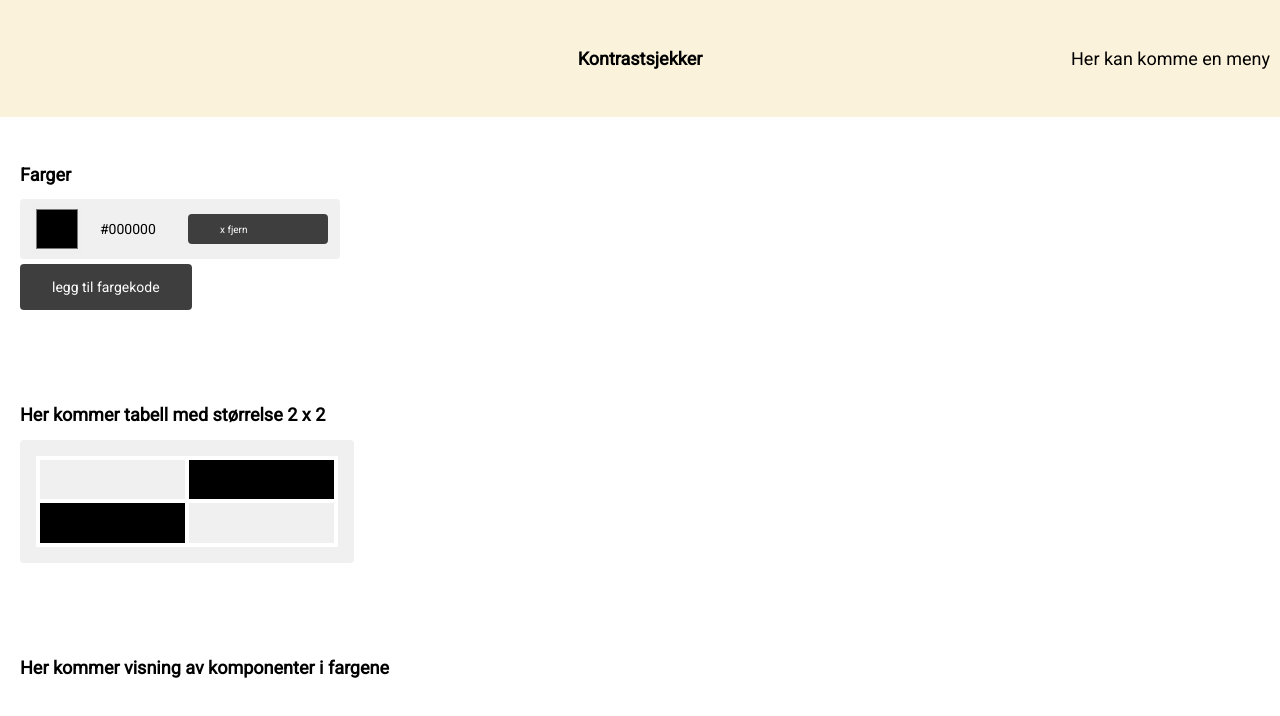
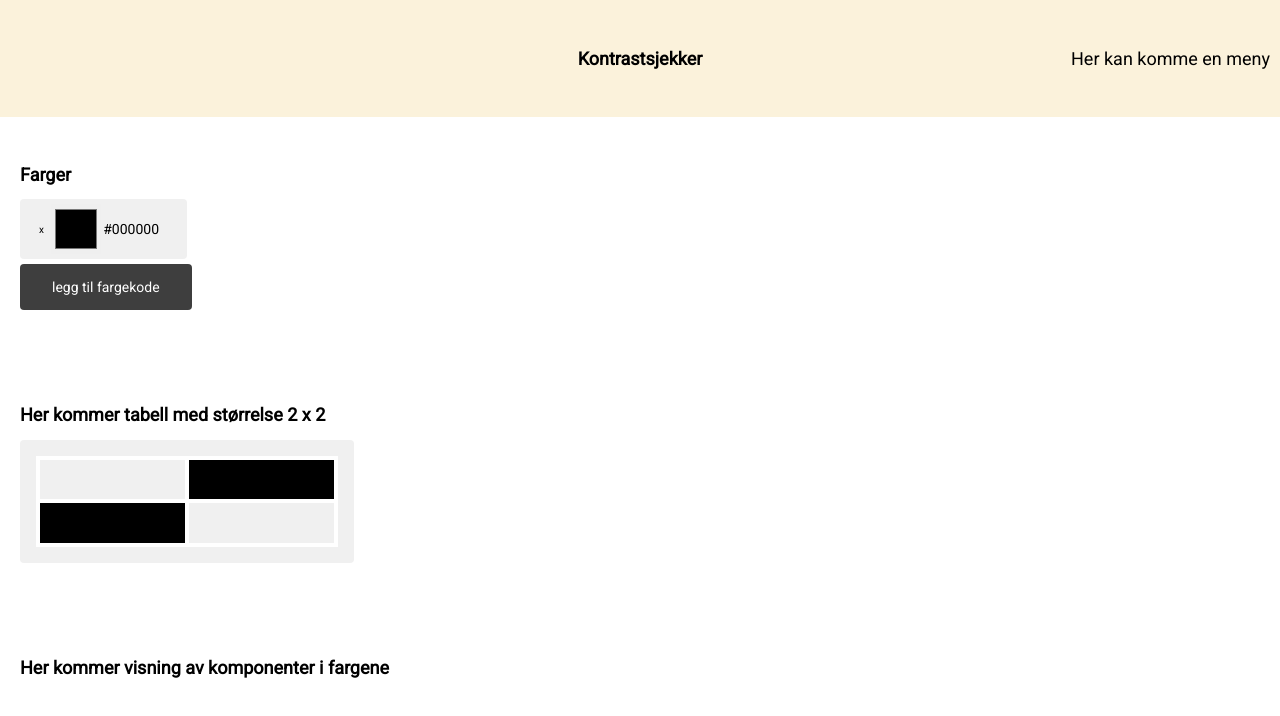
Before and after one commit to NorskRegnesentral/ccc21, a React (Create React App) app: page / in a window 1280 px wide. Shown: the top 716 px of the page. Built offline with nearby package versions, Linux system fonts and the light colour scheme.

Commit message:
funksjonalitet for fjerning av knapper

```diff
--- a/src/components/colorInput/colorInput.css
+++ b/src/components/colorInput/colorInput.css
@@ -2,7 +2,6 @@
   padding: 1fr;
   display: flex;
   flex-direction: row;
-  gap: 1rem;
   padding: 4px 12px 4px 12px;
   margin-bottom: 5px;
   align-items: center;
@@ -28,16 +27,21 @@ input{
 }
 
 .deleteInput {
-  height: 20px;
-  width: 2000px;
+  height: 1.2rem !important;
+  width: 1.2rem !important;
+  padding: 0.2rem;
   font-size: 10px;
   cursor: pointer;
   display: flex; /* or display:grid */
   align-items: center;
+  justify-content: center;
+  color: black;
+  background-color: #f0f0f0;
 
 }
 
 .deleteInput:hover{
   cursor: pointer;
+  color: #f0f0f0;
   background-color: black;
 }
--- a/src/components/colorInput/colorInput.jsx
+++ b/src/components/colorInput/colorInput.jsx
@@ -20,13 +20,13 @@ const ColorInput = ({colorValue, index, updateColorValue, removeColorValue}) =>
 
   return (
     <div className="colorInput">
+       <button className="deleteInput" title="fjern inputboks" onClick={e => {{removeColorValue({index})}}}>x</button>
       <input type="color" value={colorValue}
       onInput={e => {
         {updateColorValue(index, e.target.value)}
     }}
       ></input>
       <input type="text" id="hex-input" maxLength="7" value={colorTextInput} onChange={updateValue}></input>
-      <button className="deleteInput" onClick={e => {{removeColorValue({index})}}}>x fjern</button>
     </div>
   );
 };
--- a/src/pages/home/home.css
+++ b/src/pages/home/home.css
@@ -54,3 +54,8 @@ button {
   max-width: 14em;
   cursor: pointer;
 }
+
+button:hover{
+  cursor: pointer;
+  background-color: black;
+}
```
